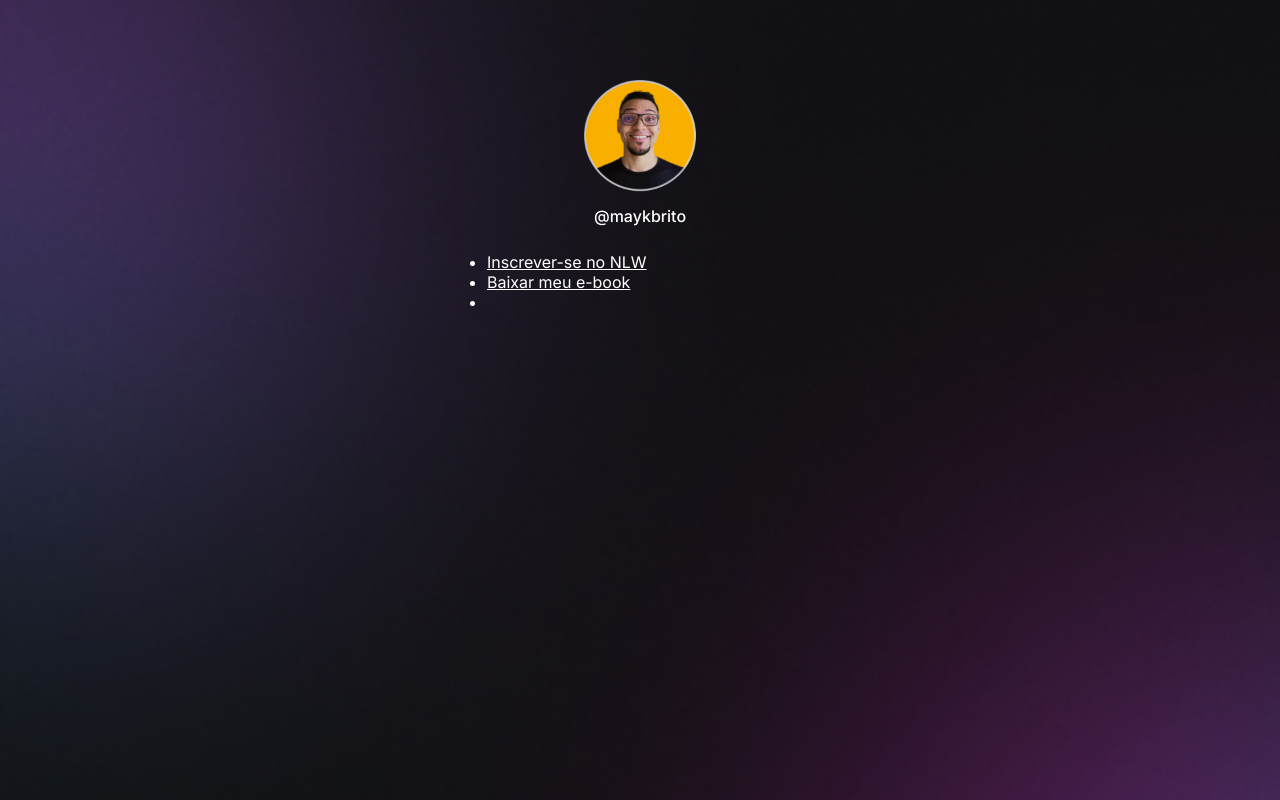
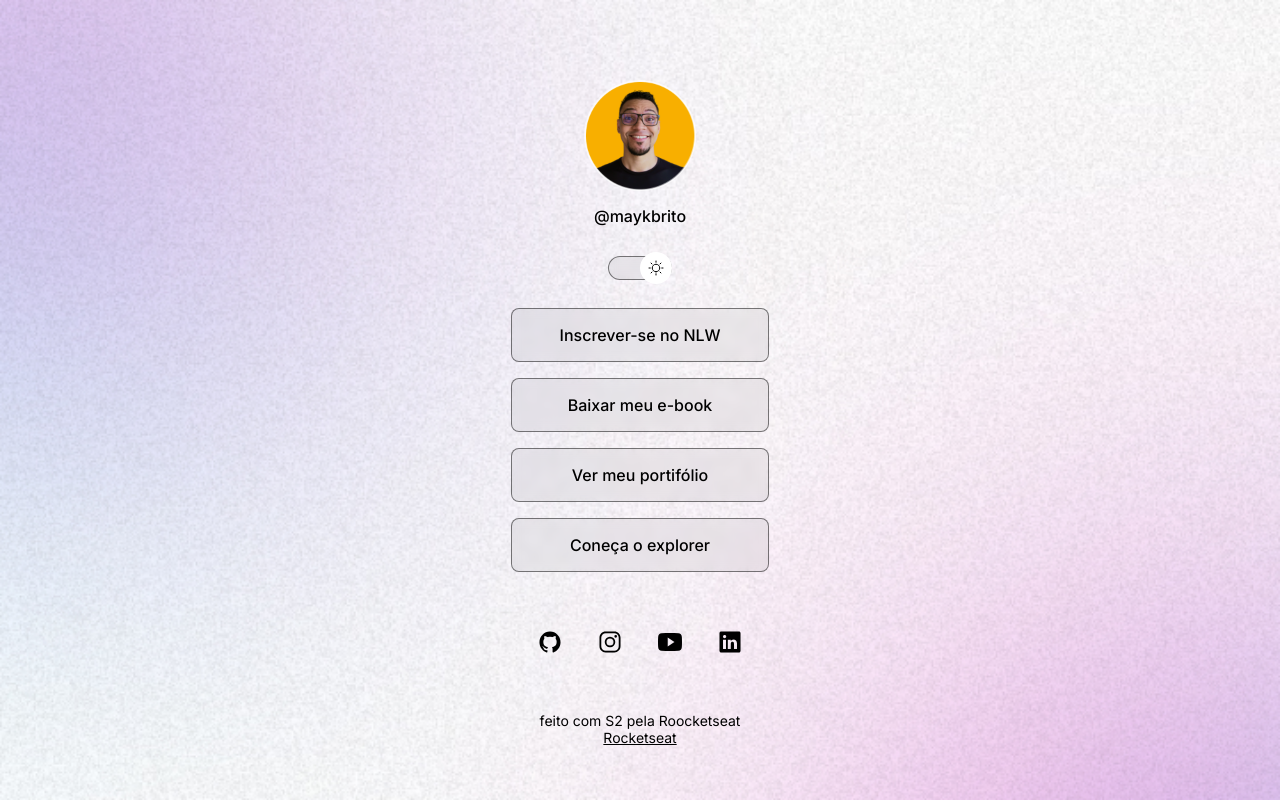
Before and after one commit to Matheus922/rockteseat, a plain HTML site: page index.html in a window 1280 px wide. Drawn offline with nearby package versions, Linux system fonts and the light colour scheme.

Commit message:
colocando o arquivo de script

```diff
--- a/index.html
+++ b/index.html
@@ -1,5 +1,5 @@
 <!DOCTYPE html>
-<html lang="pt-br">
+<html lang="pt-br" class="light">
   <head>
     <link rel="preconnect" href="https://fonts.googleapis.com" />
     <link rel="preconnect" href="https://fonts.gstatic.com" crossorigin />
@@ -7,7 +7,9 @@
       href="https://fonts.googleapis.com/css2?family=Inter:wght@400;500&display=swap"
       rel="stylesheet"
     />
+
     <meta charset="UTF-8" />
+    <meta http-equiv="X-UA-Compatible" content="IE=edge" />
     <meta name="viewport" content="width=device-width, initial-scale=1.0" />
     <title>DevLinks</title>
     <link rel="stylesheet" href="./style.css" />
@@ -21,6 +23,10 @@
         />
         <p>@maykbrito</p>
       </div>
+      <div id="switch" onclick="toggleMode()">
+        <button></button>
+        <span></span>
+      </div>
       <ul>
         <li>
           <a href="#">Inscrever-se no NLW</a>
@@ -28,8 +34,48 @@
         <li>
           <a href="#">Baixar meu e-book</a>
         </li>
-        <li><a href="#"> </a></li>
+        <li>
+          <a href="#">Ver meu portifólio</a>
+        </li>
+        <li>
+          <a href="https://rocketseat.com.br/explorer" target="_blank"
+            >Coneça o explorer</a
+          >
+        </li>
       </ul>
+
+      <div id="social-links">
+        <a href="https://github.com/maykbrito" target="_blank">
+          <ion-icon name="logo-github"></ion-icon>
+        </a>
+
+        <a href="https://instragram.com/maykbrito" target="_blank">
+          <ion-icon name="logo-instagram"></ion-icon>
+        </a>
+
+        <a href="https://youtube.com/maykbrito" target="_blank">
+          <ion-icon name="logo-youtube"></ion-icon>
+        </a>
+
+        <a href="https://linkedin.com/maykbrito" target="_blank">
+          <ion-icon name="logo-linkedin"></ion-icon>
+        </a>
+      </div>
+      <footer>
+        feito com S2 pela Roocketseat
+        <a href="https://rocketseat.com.br/">Rocketseat</a>
+      </footer>
     </div>
+
+    <script
+      type="module"
+      src="https://unpkg.com/ionicons@7.1.0/dist/ionicons/ionicons.esm.js"
+    ></script>
+    <script
+      nomodule
+      src="https://unpkg.com/ionicons@7.1.0/dist/ionicons/ionicons.js"
+    ></script>
+
+    <script src="./script.js"></script>
   </body>
 </html>
--- /dev/null
+++ b/script.js
@@ -0,0 +1,19 @@
+function toggleMode() {
+  const html = document.documentElement
+  html.classList.toggle("light")
+
+  //pegar a tag img
+  const imag = document.querySelector("#profile img")
+
+  //substituir a imagem
+  if (html.classList.contains("light")) {
+    //se tiver light mode, adicionar a imagem light
+  imag.setAttribute("src", "./assets/avatar-light.png")
+  } else {
+   imag.setAttribute("src", "./assets/avatar.png")
+    //se tiver sem o light mode, manter a imagem normal
+  }
+
+
+
+}
--- a/style.css
+++ b/style.css
@@ -1,23 +1,46 @@
-*{
+* {
   margin: 0;
   padding: 0;
   box-sizing: border-box;
 }
-body {
-  background: url(./assets/bg-mobile.jpg) no-repeat top center/cover;
+
+:root{
+--text-color: white;
+--bg-url: url(./assets/bg-mobile.jpg);
+--stroke-color: rgba(255, 255, 255, 0.5);
+--surface-color: rgba(255, 255, 255, 0.05);
+--surface-color-houver: rgba(0, 0, 0, 0.02);
+--highlight-color: rgba(255, 255, 255, 0.2);
+--switch-bg-url: url(./assets/moon-stars.svg);
 }
 
-body *{
+.light{
+--text-color: black;
+--bg-url: url(./assets/bg-mobile-light.jpg);
+--stroke-color: rgba(0, 0, 0, 0.5);
+--surface-color: rgba(0, 0, 0, 0.05);
+--surface-color-houver: rgba(0, 0, 0, 0.02);
+--highlight-color: rgba(0, 0, 0, 0.1);
+--switch-bg-url: url(./assets/sun.svg);
+}
+
+body {
+  background: var(--bg-url) no-repeat top center/cover;
+}
+
+body * {
   font-family: "Inter", sans-serif;
-  color: #ffff;
+  color: var(--text-color);
 }
 
 #container {
   width: 306px;
   margin: 56px auto 0px auto;
+  padding: 0 24px;
 }
 
-#profile{
+/*profile*/
+#profile {
   text-align: center;
   padding: 24px;
 }
@@ -32,3 +55,111 @@ body *{
   line-height: 24px;
   margin-top: 8px;
 }
+/*switch*/
+#switch{
+  position: relative;
+  width: 64px;
+  cursor: pointer;
+
+  margin: 4px auto;
+
+}
+#switch button {
+  width: 32px;
+  height: 32px;
+  background: white var(--switch-bg-url) no-repeat center;
+  border: 0;
+  border-radius: 50%;
+
+  position: absolute;
+  top: 50%;
+  left: 0;
+  z-index: 1;
+  transform: translateY(-50%);
+  transition:100ms;
+}
+
+.light #switch button {
+ right: 0;
+ left: initial;
+}
+
+#switch span {
+  display: block;
+  width: 64px;
+  height: 24px;
+  background: var(--surface-color);
+  border: 1px solid var(--stroke-color);
+  backdrop-filter: blur(4px);
+  -webkit-backdrop-filter: blur(4px);
+  border-radius: 9999px;
+}
+
+
+
+/*links*/
+ul {
+  list-style: none;
+
+  display: flex;
+  flex-direction: column;
+  gap: 16px;
+
+  padding: 24px 0;
+}
+ul li a {
+  display: flex;
+  justify-content: center;
+  align-items: center;
+
+  padding: 16px 24px;
+
+  background: var(--surface-color);
+  border: 1px solid var(--stroke-color);
+  border-radius: 8px;
+
+  backdrop-filter: blur(4px);
+  -webkit-backdrop-filter: blur(4px);
+
+  text-decoration: none;
+  font-weight: 500;
+
+  transition: background 0.2s;
+}
+
+/*pseudo-selector*/
+ul li a:hover {
+  background: var(--surface-color-houver);
+  border: 1.5px solid var(--text-color);
+}
+
+/* social links*/
+#social-links{
+  display: flex;
+  justify-content: center;
+  gap: 16px;
+
+  padding: 24px 0;
+
+  font-size: 24px;
+}
+
+#social-links a{
+  display: flex;
+  align-items: center;
+  justify-content: center;
+  padding: 10px;
+
+  transition: background 0.2s;
+  border-radius: 50%;
+}
+
+#social-links a:hover {
+  background: var(--highlight-color);
+}
+
+footer{
+  padding: 24px;
+  text-align: center;
+  font-size: 14px;
+}
```
Also changed, not shown: 1 other file.
